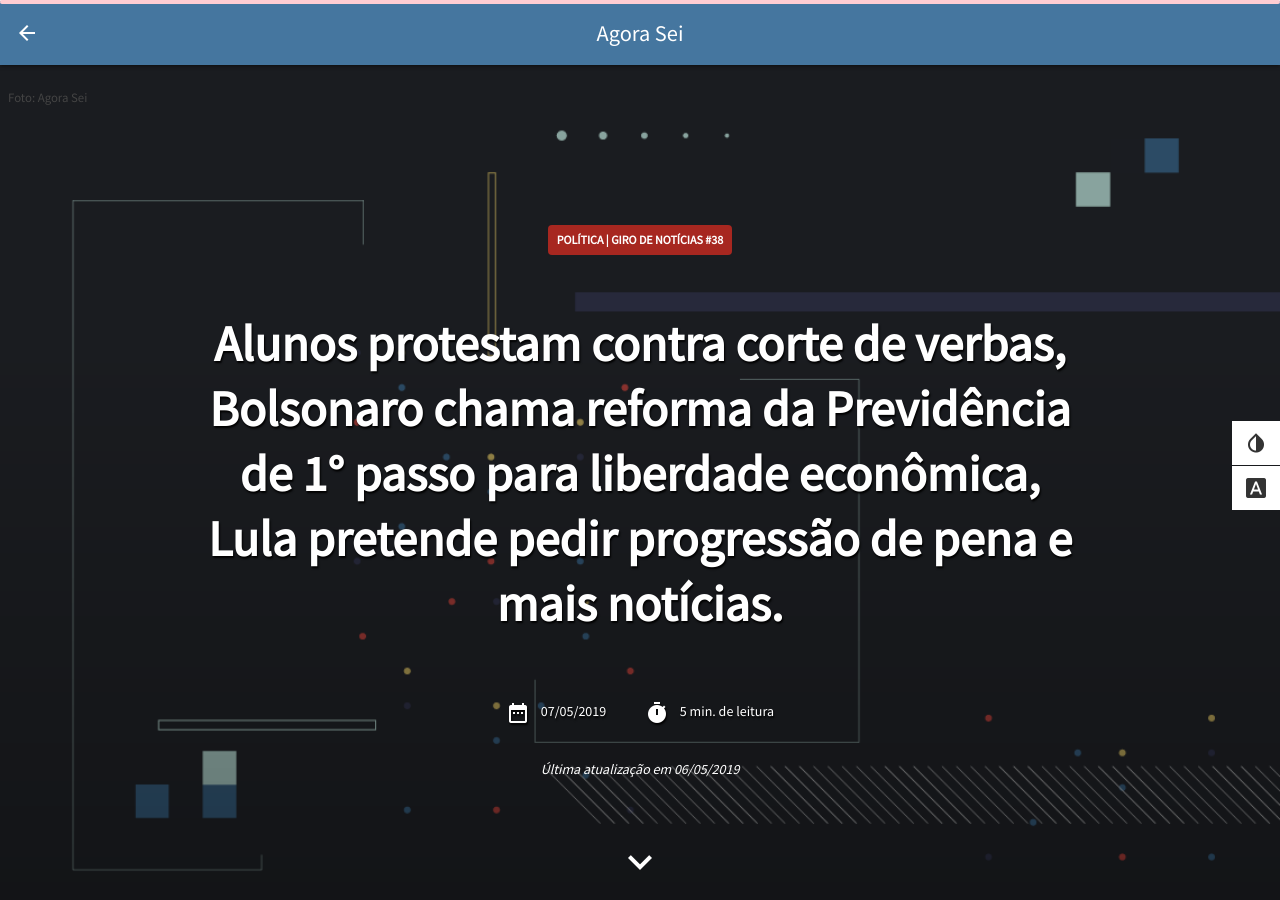
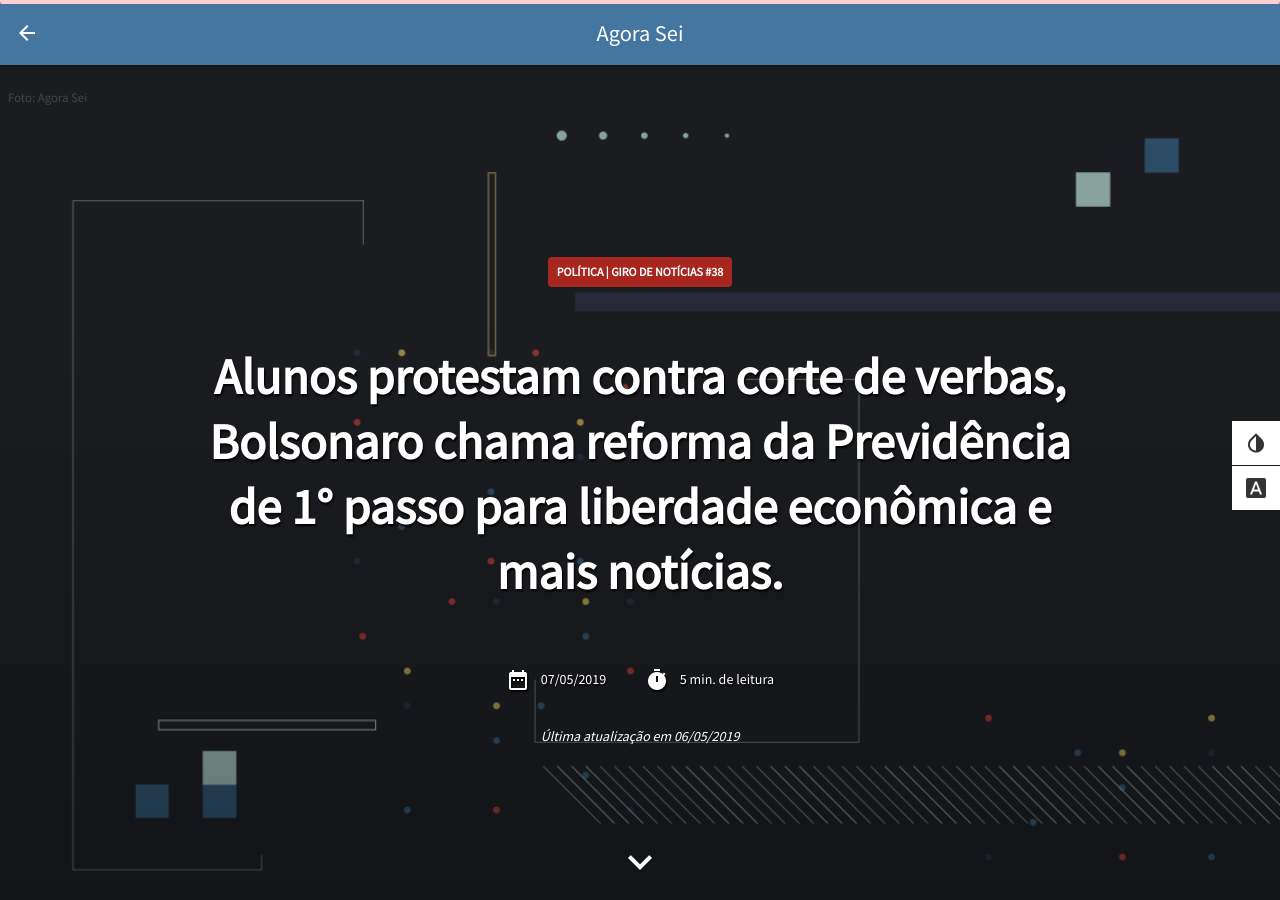
Before and after one commit to agorasei/agorasei.github.io, a Jekyll site: the page built from _posts/2019-05-07-alunos-protestam-contra-corte-de-verbas-bolsonaro-chama-reforma-da-previdência-de-1°-passo-para-liberdade-econômica-lula-pretende-pedir-progressão-de-pena-e-mais-notícias.md, in a window 1280 px wide and 900 px high. Built offline with Jekyll 4.4.1, drawn with Linux system fonts in a browser that asks for light colours.

Commit message:
Update from Forestry.io Rodrigo Braga updated _posts/2019-05-07-alunos-protestam-contra-corte-de-verbas-bolsonaro-chama-reforma-da-previdência-de-1°-passo-para-liberdade-econômica-lula-pretende-pedir-progressão-de-pena-e-mais-notícias.md

```diff
--- a/_posts/2019-05-07-alunos-protestam-contra-corte-de-verbas-bolsonaro-chama-reforma-da-previdência-de-1°-passo-para-liberdade-econômica-lula-pretende-pedir-progressão-de-pena-e-mais-notícias.md
+++ b/_posts/2019-05-07-alunos-protestam-contra-corte-de-verbas-bolsonaro-chama-reforma-da-previdência-de-1°-passo-para-liberdade-econômica-lula-pretende-pedir-progressão-de-pena-e-mais-notícias.md
@@ -2,8 +2,7 @@
 layout: post
 script: detail
 title: Alunos protestam contra corte de verbas, Bolsonaro chama reforma da Previdência
-  de 1° passo para liberdade econômica, Lula pretende pedir progressão de pena e mais
-  notícias.
+  de 1° passo para liberdade econômica e mais notícias.
 subject: Política
 keywords: alunos, institutos, federais, protesto, corte, verba, colégio, militar,
   rio, de, janeiro, Bolsonaro, prazo, titulo, eleitor, termina, TSE, reforma, previdência,
```
